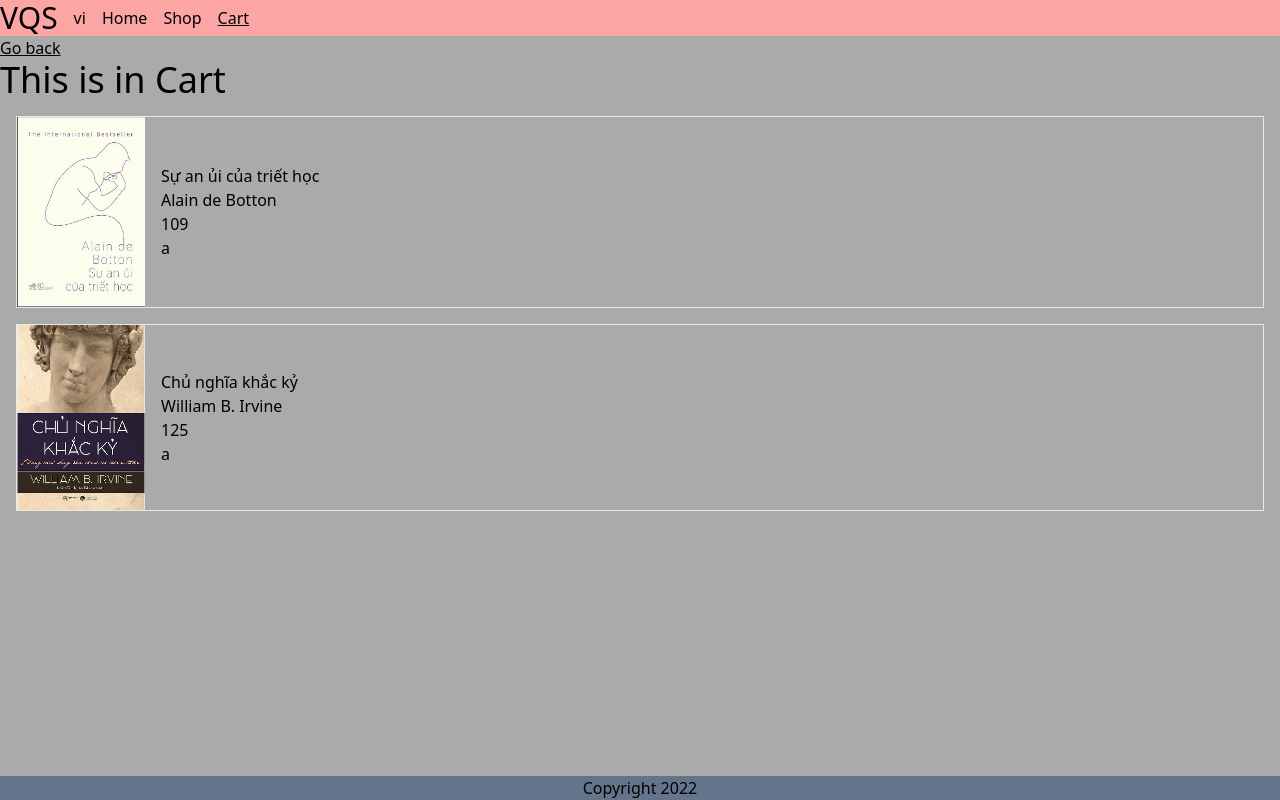
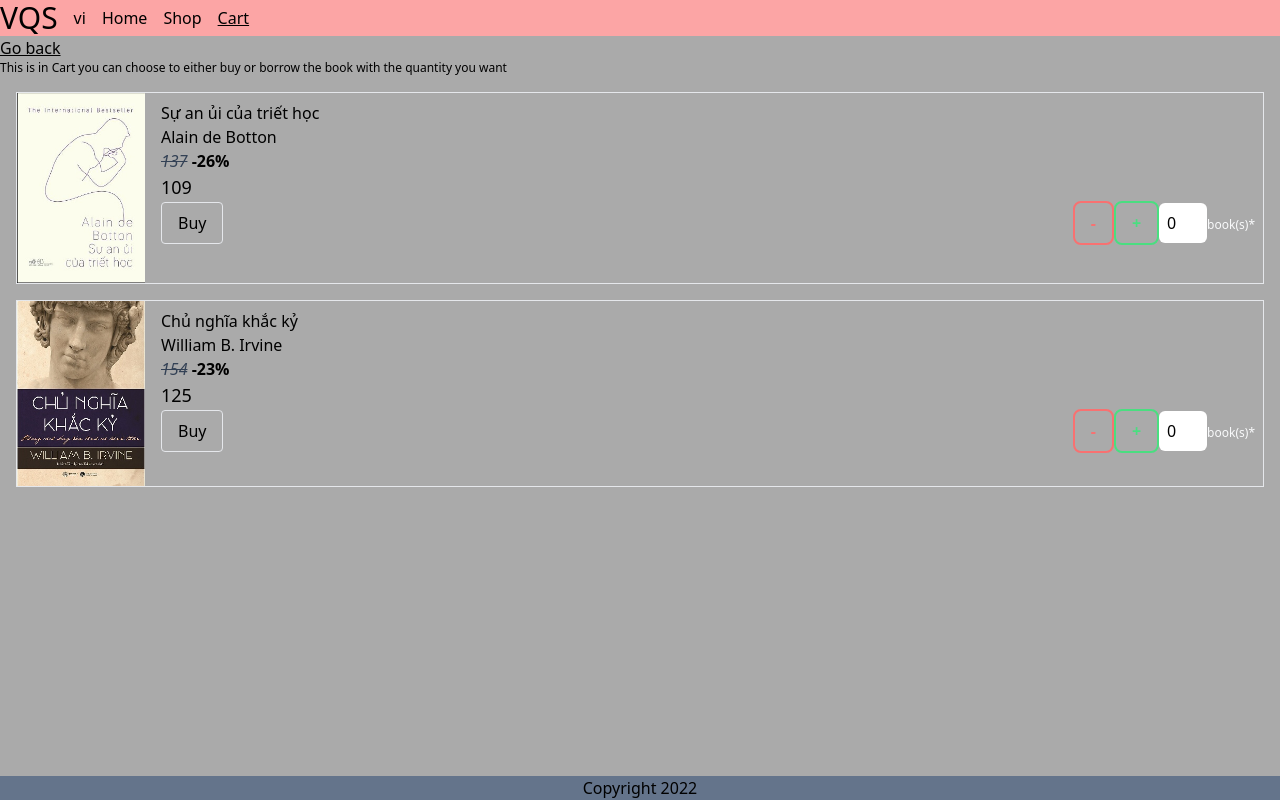
Before and after one commit to minhhoccode111/shopping-cart-top, a React (Vite) app: page /cart in a window 1280 px wide. Built offline with nearby package versions, Linux system fonts and the light colour scheme.

Commit message:
Quantity form in book cart

```diff
--- a/src/App.css
+++ b/src/App.css
@@ -1,3 +1,13 @@
 html {
   background-color: #aaa;
 }
+/* Chrome, Safari, Edge, Opera */
+input::-webkit-outer-spin-button,
+input::-webkit-inner-spin-button {
+  -webkit-appearance: none;
+  margin: 0;
+}
+/* Firefox */
+input[type='number'] {
+  -moz-appearance: textfield;
+}
--- a/src/methods/books.ts
+++ b/src/methods/books.ts
@@ -17,6 +17,7 @@ export const carts: {
   canDeleted: boolean;
   id: string;
   sale: number;
+  isBuying: boolean;
 }[] = [];
 
 const data = books.map((book) => {
@@ -38,6 +39,7 @@ const data = books.map((book) => {
     carts.push({
       ...preparedBook,
       inCart: true,
+      isBuying: true,
       buyQuantity: 1,
       inputBuyQuantity: 0,
       inputBorrowQuantity: 0,
@@ -52,11 +54,6 @@ const set = (data) => localStorage.setItem('vaiquyensach-books', JSON.stringify(
 export const getBooks = async () => {
   const books = localStorage.getItem('vaiquyensach-books');
   if (books === null) {
-    data.forEach(async (book) => {
-      if (book.title === 'Chủ nghĩa khắc kỷ' || book.title === 'Sự an ủi của triết học') {
-        await addCart(book);
-      }
-    });
     set(data);
     return data;
   }
--- a/src/methods/carts.ts
+++ b/src/methods/carts.ts
@@ -30,6 +30,7 @@ export const addCart = async (book) => {
     inputBuyQuantity: 0,
     borrowQuantity: book.price,
     inputBorrowQuantity: 0,
+    isBuying: true,
   };
   await updateBook(cart.id, { inCart: true });
   carts.push(cart);
--- a/src/router.tsx
+++ b/src/router.tsx
@@ -4,7 +4,7 @@ import Root from './routes/root';
 import Index from './routes';
 import Shop, { loader as shopLoader } from './routes/shop';
 import Book, { loader as bookLoader, action as bookAction } from './routes/book';
-import Cart, { loader as cartLoader } from './routes/cart';
+import Cart, { loader as cartLoader, action as cartAction } from './routes/cart';
 import View, { loader as viewLoader } from './routes/view-image';
 
 const Router = () => {
@@ -40,6 +40,7 @@ const Router = () => {
           element: <Cart />,
           errorElement: <ErrorPage />,
           loader: cartLoader,
+          action: cartAction,
         },
       ],
     },
--- a/src/routes/cart.tsx
+++ b/src/routes/cart.tsx
@@ -1,4 +1,4 @@
-import { useLoaderData, Link, useSubmit, Form } from 'react-router-dom';
+import { useLoaderData, Link, useSubmit, Form, useFetcher } from 'react-router-dom';
 import { getCarts } from '../methods/carts';
 
 export const loader = async () => {
@@ -7,31 +7,82 @@ export const loader = async () => {
   return { carts };
 };
 
+export const action = async ({ request }) => {
+  const data = await request.formData();
+  console.log(data);
+  return null;
+};
+
+const CartForm = ({ cart }) => {
+  const fetcher = useFetcher();
+  const submit = useSubmit();
+  const salePercent = `-${cart.sale}%`;
+  const beforeSale = Math.round(cart.price * (1 + cart.sale / 100));
+  const afterSale = cart.price;
+  let jsxPrice;
+  if (cart.isBuying) {
+    jsxPrice = (
+      <>
+        <p className="">
+          <i className="text-slate-700 line-through">{beforeSale}</i> <strong className="">{salePercent}</strong>
+        </p>
+        <p className="text-lg">{afterSale}</p>
+      </>
+    );
+  } else {
+    jsxPrice = <p className="">1 000đ/day</p>;
+  }
+  return (
+    <>
+      <div className="">
+        <p className="">{cart.title}</p>
+        <p className="">{cart.author}</p>
+        {jsxPrice}
+      </div>
+      <div className="flex items-center gap-4 justify-between">
+        <fetcher.Form method="post" className="">
+          <input type="text" hidden aria-hidden readOnly placeholder="This input is used for transfer data" name="id" value={cart.id} />
+          <button name="isBuying" value={cart.isBuying ? 'false' : 'true'} className={'border rounded px-4 py-2'} type="submit">
+            {cart.isBuying ? 'Buy' : 'Borrow'}
+          </button>
+        </fetcher.Form>
+        <fetcher.Form method="post" className="">
+          <input type="text" hidden aria-hidden readOnly placeholder="This input is used for transfer data" name="id" value={cart.id} />
+          <button name="decrease" value={'true'} className="px-4 py-2 rounded-lg border-2 font-bold text-red-400 border-red-400">
+            -
+          </button>
+          <button className="px-4 py-2 rounded-lg border-2 font-bold text-green-400 border-green-400">+</button>
+          <input
+            type="number"
+            className="p-2 w-12 rounded-md"
+            min={0}
+            max={cart.isBuying ? cart.buyQuantity : cart.borrowQuantity}
+            readOnly={cart.isBuying ? true : false}
+            defaultValue={cart.isBuying ? cart.inputBuyQuantity : cart.inputBorrowQuantity}
+          />
+          <span className="text-xs text-gray-50">{cart.isBuying ? 'book(s)' : 'day(s)'}*</span>
+        </fetcher.Form>
+      </div>
+    </>
+  );
+};
+
 const Cart = () => {
   const { carts } = useLoaderData();
-  const submit = useSubmit();
   return (
     <section className="">
-      <h1 className="text-4xl">This is in Cart</h1>
+      <h1 className="text-xs">This is in Cart you can choose to either buy or borrow the book with the quantity you want</h1>
 
       <div className="">
         {carts.map((cart) => (
-          <div key={cart.id} className="flex items-center gap-4 m-4 border">
-            <Link to={`/shop/book/${cart.id}`}>
+          <div key={cart.id} className="flex gap-2 m-4 border">
+            <Link to={`/shop/book/${cart.id}`} className="">
               <div className="w-32">
                 <img src={cart.image} alt="Book image" className="object-center" />
               </div>
             </Link>
-            <div className="">
-              <Form method="post">
-                <input type="hidden" name="id" value={cart.id} />
-                <p className="">{cart.title}</p>
-                <p className="">{cart.author}</p>
-                <p className="">{cart.price}</p>
-                <button type="submit" className="">
-                  a
-                </button>
-              </Form>
+            <div className="flex-1 p-2">
+              <CartForm cart={cart} />
             </div>
           </div>
         ))}
--- a/src/routes/index.tsx
+++ b/src/routes/index.tsx
@@ -16,7 +16,7 @@ const Index: React.FC = () => {
         console.log(error);
       }
     };
-    getQuote();
+    // getQuote(); // TODO turn on back when finishing develop
   }, [flag]);
   return (
     <>
```
